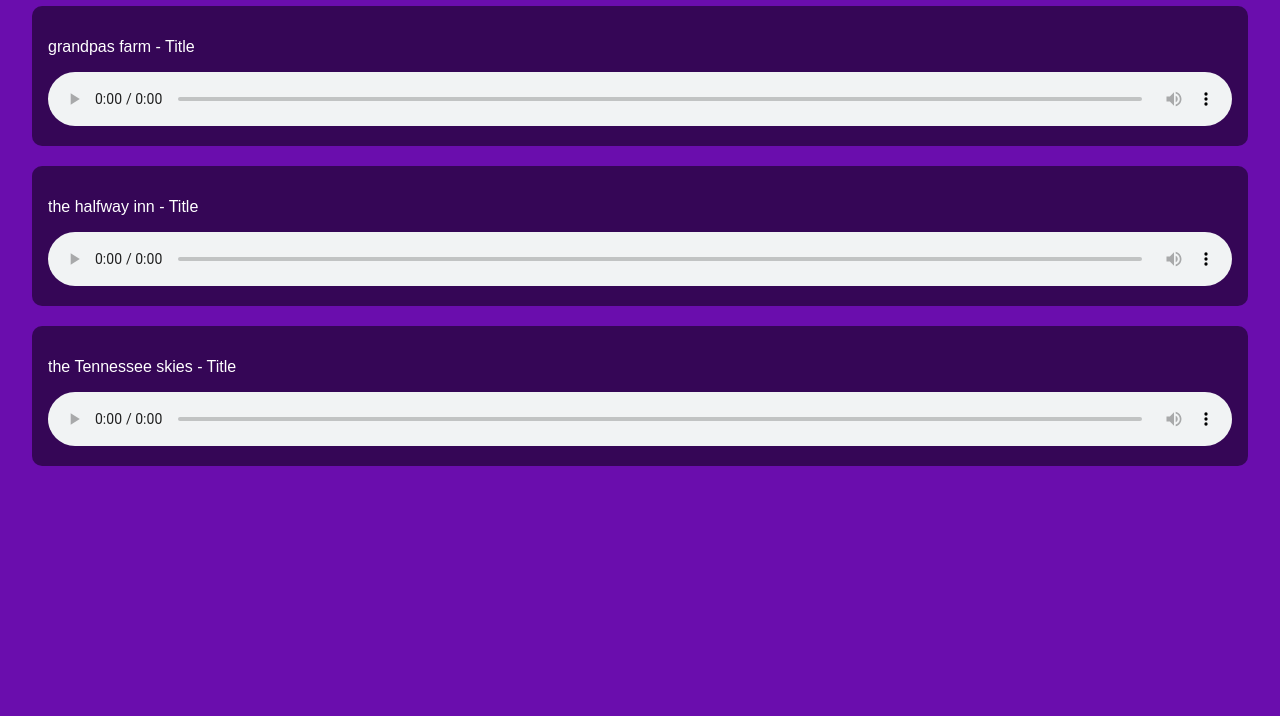
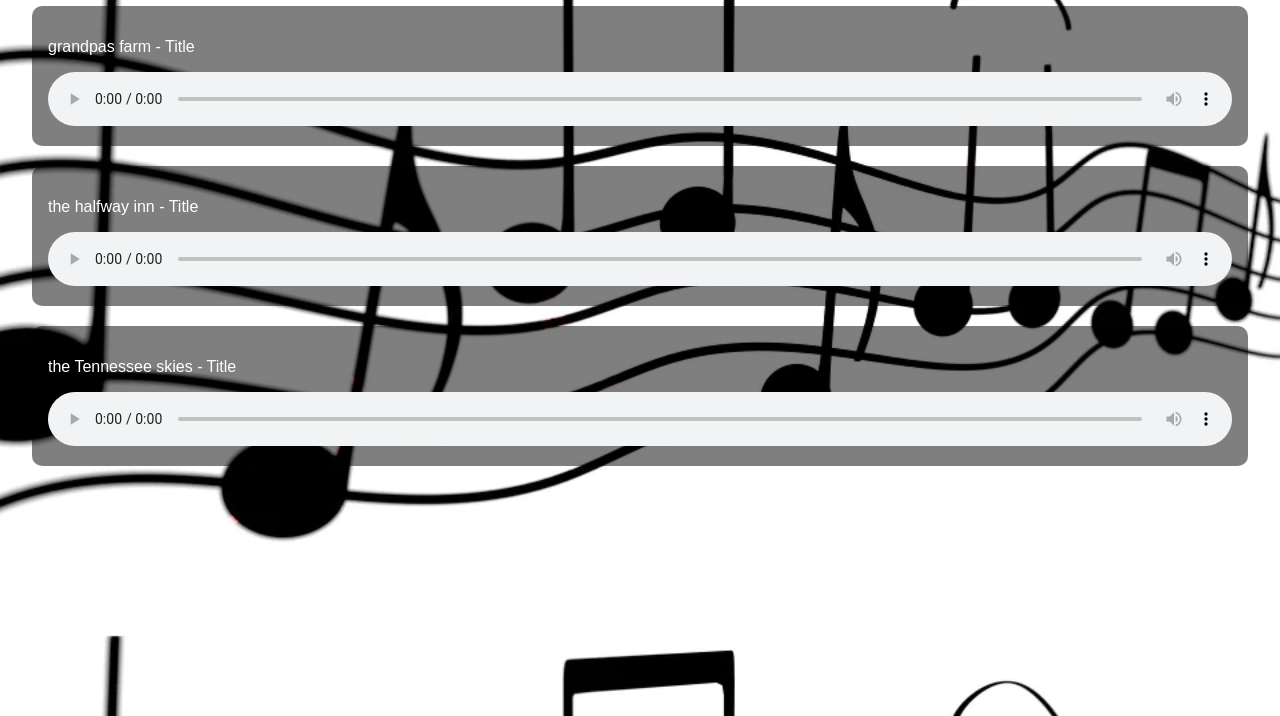
Before and after one commit to rsantarelli/mysongs, a plain HTML site: page index.html in a window 1280 px wide. Shown: the part 84-800 px from the top of the page. Drawn offline with Linux system fonts and the light colour scheme.

Commit message:
Update index.html

```diff
--- a/index.html
+++ b/index.html
@@ -10,7 +10,7 @@
       margin: 2em;
       background-color: #6a0dad; /* Purple tone */
 
-    background-image: <img src="notesimage.png" />
+   background-image: url('notesimage.png');
       background-repeat: repeat;
       background-size: cover;
       color: white;
```
